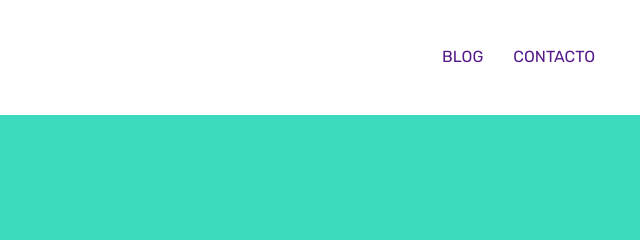
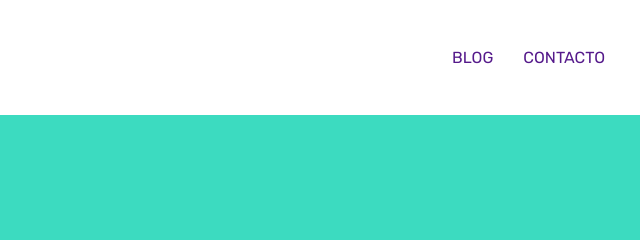
Before and after one commit to Adalab/modulo-1-evaluacion-intermedia-Sagramielgo, a plain HTML site: page index.html in a window 1280 px wide. Shown: the top 240 px of the page, 640-1280 px from the left. Drawn offline with Linux system fonts and the light colour scheme.

Commit message:
add changes padding-margin in @media

```diff
--- a/styles/main.css
+++ b/styles/main.css
@@ -54,8 +54,12 @@
 @media all and (min-width: 768px) {
   .navContainer {
     flex-direction: row;
-    margin: 20px 30px;
+    margin: 20px 20px 20px 30px;
     justify-content: space-between;
+  }
+
+  .menuItem {
+    padding: 0 10px;
   }
   .titleItem {
     font-size: 40px;
```
